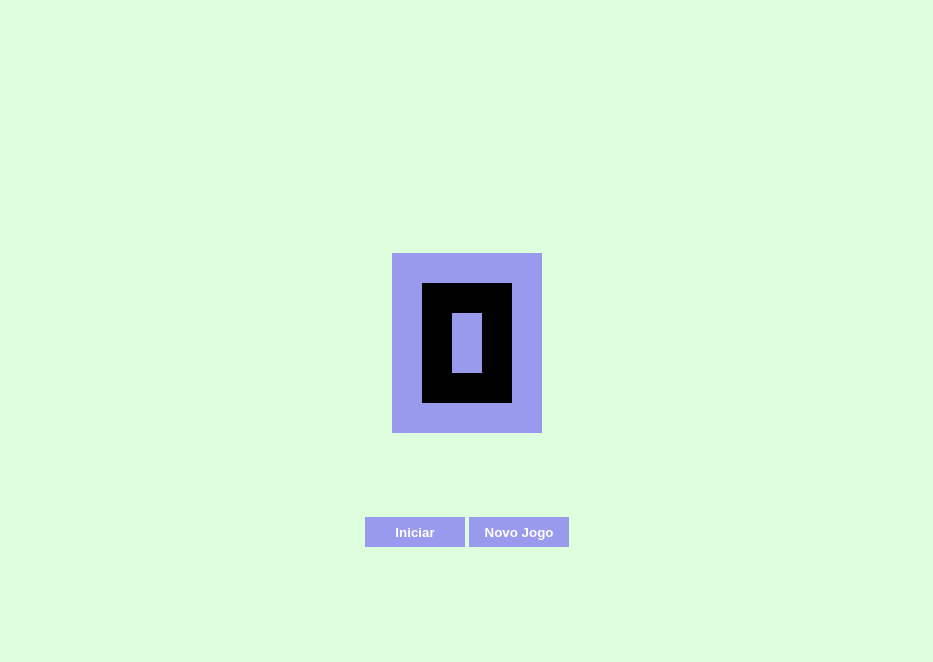
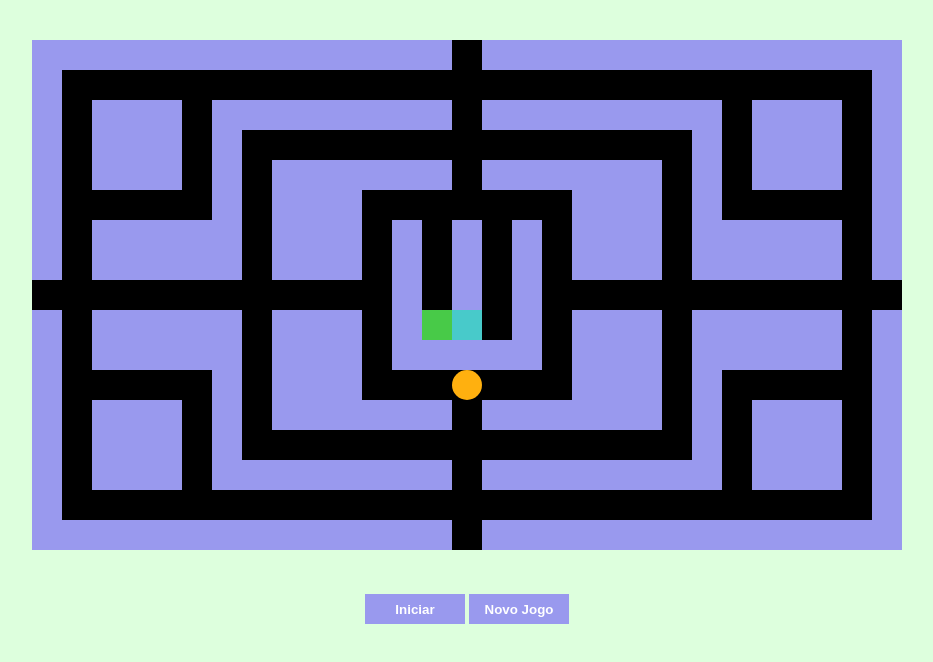
Before and after one commit to LuizCarlosVilela/Pacman-JS, a plain HTML site: page index.html in a window 1280 px wide. Shown: the whole page, without its empty margins (173-1106 px from the left). Drawn offline with Linux system fonts and the light colour scheme.

Commit message:
Mapa do jogo completo

```diff
--- a/js/Ghost.js
+++ b/js/Ghost.js
@@ -0,0 +1,22 @@
+var Ghost = function(x, y, cor){
+
+    this.xi = x;
+    this.yi = y;
+
+    this.x = x;
+    this.y = y;
+    this.cor = cor;
+    this.direcaoAtaual = Direcao.naoDefinida;
+
+    this.desenhar = function(ctx){
+        ctx.fillStyle = this.cor;
+        ctx.fillRect(this.x * largura, this.y * largura, largura, largura);
+    }
+}
+
+Ghost.cores = new Array();
+Ghost.cores.push("rgba( 85, 238, 85, 0.85)");
+Ghost.cores.push("rgba( 85, 238, 238, 0.85)");
+Ghost.cores.push("rgba( 238, 238, 85, 0.85)");
+Ghost.cores.push("rbga( 238, 85, 85, 0.85)");
+Ghost.cores.push("rbga( 238, 85, 238, 0.85");
--- a/js/cenarioCriado.js
+++ b/js/cenarioCriado.js
@@ -1,8 +1,22 @@
 var cenarioCriado  = [
-    [1, 1, 1, 1, 1],
-    [1, 0, 3, 0, 1],
-    [1, 0, 1, 0, 1],
-    [1, 0, 1, 0, 1],
-    [1, 0, 4, 0, 1],
-    [1, 1, 1, 1, 1]
+    [1, 1, 1, 1, 1, 1, 1, 1, 1, 1, 1, 1, 1, 1, 0, 1, 1, 1, 1, 1, 1, 1, 1, 1, 1, 1, 1, 1, 1],
+    [1, 0, 0, 0, 0, 0, 0, 0, 0, 0, 0, 0, 0, 0, 0, 0, 0, 0, 0, 0, 0, 0, 0, 0, 0, 0, 0, 0, 1],
+    [1, 0, 1, 1, 1, 0, 1, 1, 1, 1, 1, 1, 1, 1, 0, 1, 1, 1, 1, 1, 1, 1, 1, 0, 1, 1, 1, 0, 1],
+    [1, 0, 1, 1, 1, 0, 1, 0, 0, 0, 0, 0, 0, 0, 0, 0, 0, 0, 0, 0, 0, 0, 1, 0, 1, 1, 1, 0, 1],
+    [1, 0, 1, 1, 1, 0, 1, 0, 1, 1, 1, 1, 1, 1, 0, 1, 1, 1, 1, 1, 1, 0, 1, 0, 1, 1, 1, 0, 1],
+    [1, 0, 0, 0, 0, 0, 1, 0, 1, 1, 1, 0, 0, 0, 0, 0, 0, 0, 1, 1, 1, 0, 1, 0, 0, 0, 0, 0, 1],
+    [1, 0, 1, 1, 1, 1, 1, 0, 1, 1, 1, 0, 1, 0, 1, 0, 1, 0, 1, 1, 1, 0, 1, 1, 1, 1, 1, 0, 1],
+    [1, 0, 1, 1, 1, 1, 1, 0, 1, 1, 1, 0, 1, 0, 1, 0, 1, 0, 1, 1, 1, 0, 1, 1, 1, 1, 1, 0, 1],
+
+    [0, 0, 0, 0, 0, 0, 0, 0, 0, 0, 0, 0, 1, 0, 1, 0, 1, 0, 0, 0, 0, 0, 0, 0, 0, 0, 0, 0, 0],
+
+    [1, 0, 1, 1, 1, 1, 1, 0, 1, 1, 1, 0, 1, 3, 3, 0, 1, 0, 1, 1, 1, 0, 1, 1, 1, 1, 1, 0, 1],
+    [1, 0, 1, 1, 1, 1, 1, 0, 1, 1, 1, 0, 1, 1, 1, 1, 1, 0, 1, 1, 1, 0, 1, 1, 1, 1, 1, 0, 1],
+    [1, 0, 0, 0, 0, 0, 1, 0, 1, 1, 1, 0, 0, 0, 4, 0, 0, 0, 1, 1, 1, 0, 1, 0, 0, 0, 0, 0, 1],
+    [1, 0, 1, 1, 1, 0, 1, 0, 1, 1, 1, 1, 1, 1, 0, 1, 1, 1, 1, 1, 1, 0, 1, 0, 1, 1, 1, 0, 1],
+    [1, 0, 1, 1, 1, 0, 1, 0, 0, 0, 0, 0, 0, 0, 0, 0, 0, 0, 0, 0, 0, 0, 1, 0, 1, 1, 1, 0, 1],
+    [1, 0, 1, 1, 1, 0, 1, 1, 1, 1, 1, 1, 1, 1, 0, 1, 1, 1, 1, 1, 1, 1, 1, 0, 1, 1, 1, 0, 1],
+    [1, 0, 0, 0, 0, 0, 0, 0, 0, 0, 0, 0, 0, 0, 0, 0, 0, 0, 0, 0, 0, 0, 0, 0, 0, 0, 0, 0, 1],
+    [1, 1, 1, 1, 1, 1, 1, 1, 1, 1, 1, 1, 1, 1, 0, 1, 1, 1, 1, 1, 1, 1, 1, 1, 1, 1, 1, 1, 1],
+
 ];
--- a/js/configPacman.js
+++ b/js/configPacman.js
@@ -12,3 +12,13 @@ Cenario.ponto = 5;
 Cenario.mapa = null;
 
 var largura = 30;
+
+//direcoes
+var Direcao = function(){
+}
+Direcao.naoDefinida = -1;
+
+Direcao.cima = 0;
+Direcao.baixo = 1;
+Direcao.esquerda = 2;
+Direcao.direita = 3;
--- a/js/pacman.js
+++ b/js/pacman.js
@@ -9,8 +9,15 @@ ctx.fillRect(20, 30, 50,100);
 
 var nx = 0, ny = 0;
 
+var px = -1, py = -1;
+
+var ghosts = new Array();
+
 function novoJogo(){
     Cenario.mapa = new Array();
+
+    ghosts.length = 0;
+    var nGhosts = 0;
 
     for(i = 0; i < cenarioCriado.length; i++){
         Cenario.mapa.push(cenarioCriado[i].slice(0));
@@ -21,6 +28,18 @@ function novoJogo(){
     canvas.width = nx * largura;
     canvas.height = ny * largura;
 
+    for (y = 0; y < ny; y++){
+        for(x = 0; x < nx; x++){
+            if(Cenario.mapa[y][x] == Cenario.pacman){
+                px = x;
+                py = y;
+            }
+            if(Cenario.mapa[y][x] == Cenario.ghost){
+                ghosts.push(new Ghost(x, y, Ghost.cores[nGhosts++]));
+            }
+        }
+    }
+
     btPausa.disabled = false;
     btPausa.innerHTML = "Iniciar";
 
@@ -30,6 +49,7 @@ function novoJogo(){
 function desenharTudo(){
     ctx.clearRect(0, 0, canvas.width, canvas.height);
 
+    //Desenhando mapa
     ctx.fillStyle = "#9999EE";
 
     for(y = 0; y < ny; y++){
@@ -48,5 +68,21 @@ function desenharTudo(){
         }
     }
 
+    //Desenhando pacman redondo
+    ctx.fillStyle = "#FFB00F";
+    ctx.beginPath();
+    ctx.arc(
+    px * largura + (largura / 2),
+    py * largura +(largura/2),
+    largura /2,
+    Math.PI * 2,
+    false);
+    ctx.closePath();
+    ctx.fill();
+
+    for(i = 0; i < ghosts.length; i++){
+        ghosts[i].desenhar(ctx);
+    }
+
 }
 novoJogo();
--- a/style.css
+++ b/style.css
@@ -6,19 +6,15 @@
 
 body{
     background-color: #DDFFDD;
-    height: 100vh;
 
-    display: flex;
-    align-items: center;
-    justify-content: center;
-    flex-direction: column;
-}
-div{
-    margin: 5vh;
+    text-align: center;
 }
 
 #tela{
     background-color: black;
+}
+div{
+    margin: 5vh;
 }
 
 
```
